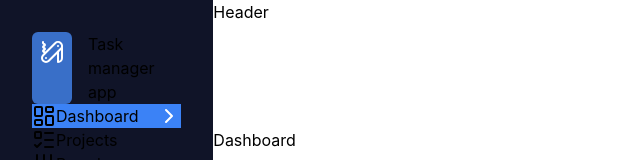
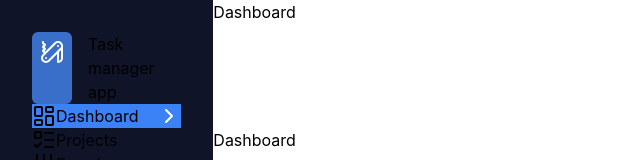
Before and after one commit to nolesh11/Task-manager-app, a React (Vite) app in the folder frontend/: page / in a window 1280 px wide. Shown: the top 160 px of the page, without its empty margins (0-640 px from the left). Built offline with nearby package versions, Linux system fonts and the light colour scheme.

Commit message:
Added title of page

```diff
--- a/frontend/src/widgets/Header.tsx
+++ b/frontend/src/widgets/Header.tsx
@@ -1,7 +1,12 @@
+import { useLocation } from "react-router-dom"
+import { navItems } from "./config/nav"
+
 export function Header() {
+  const location = useLocation();
+  const currentItem = navItems.find((title) => title.path === location.pathname)
   return (
     <div className="[grid-area:header]">
-      <header>Header</header>
+      <h2>{currentItem?.title}</h2>
     </div>
   )
 }
```
